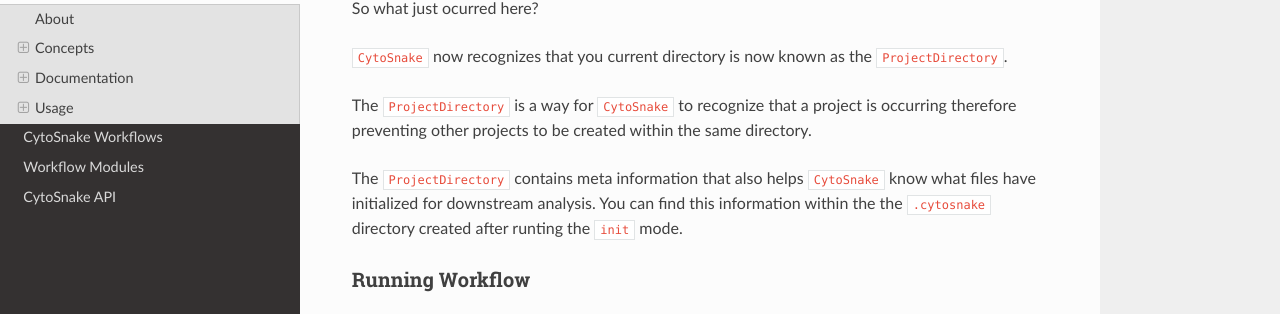
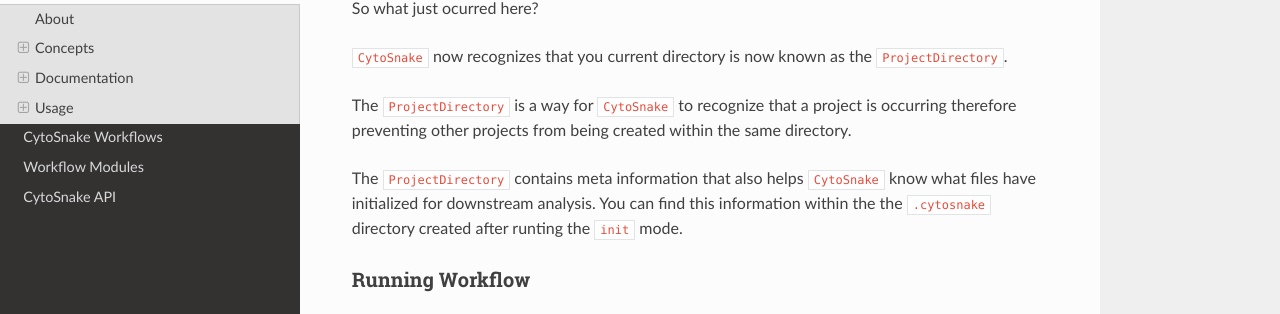
Before and after one commit to WayScience/CytoSnake, a Sphinx documentation site: the page built from docs/tutorial.md, in a window 1280 px wide and 900 px high, scrolled down 4984 px. Shown: the part 162-476 px from the top of the window. Built offline with Sphinx 7.4.7 and the Read the Docs theme 2.0.0, drawn with Linux system fonts in a browser that asks for light colours.

Commit message:
Update docs/tutorial.md
Co-authored-by: Jenna Tomkinson <107513215+jenna-tomkinson@users.noreply.github.com>

```diff
--- a/docs/tutorial.md
+++ b/docs/tutorial.md
@@ -211,7 +211,7 @@ So what just ocurred here?
 
 `CytoSnake` now recognizes that you current directory is now known as the `ProjectDirectory`.
 
-The `ProjectDirectory` is a way for `CytoSnake` to recognize that a project is occurring therefore  preventing other projects to be created within the same directory.
+The `ProjectDirectory` is a way for `CytoSnake` to recognize that a project is occurring therefore preventing other projects from being created within the same directory.
 
 The `ProjectDirectory` contains meta information that also helps `CytoSnake` know what files have initialized for downstream analysis.
 You can find this information within the the `.cytosnake` directory created after runting the `init` mode.
```
